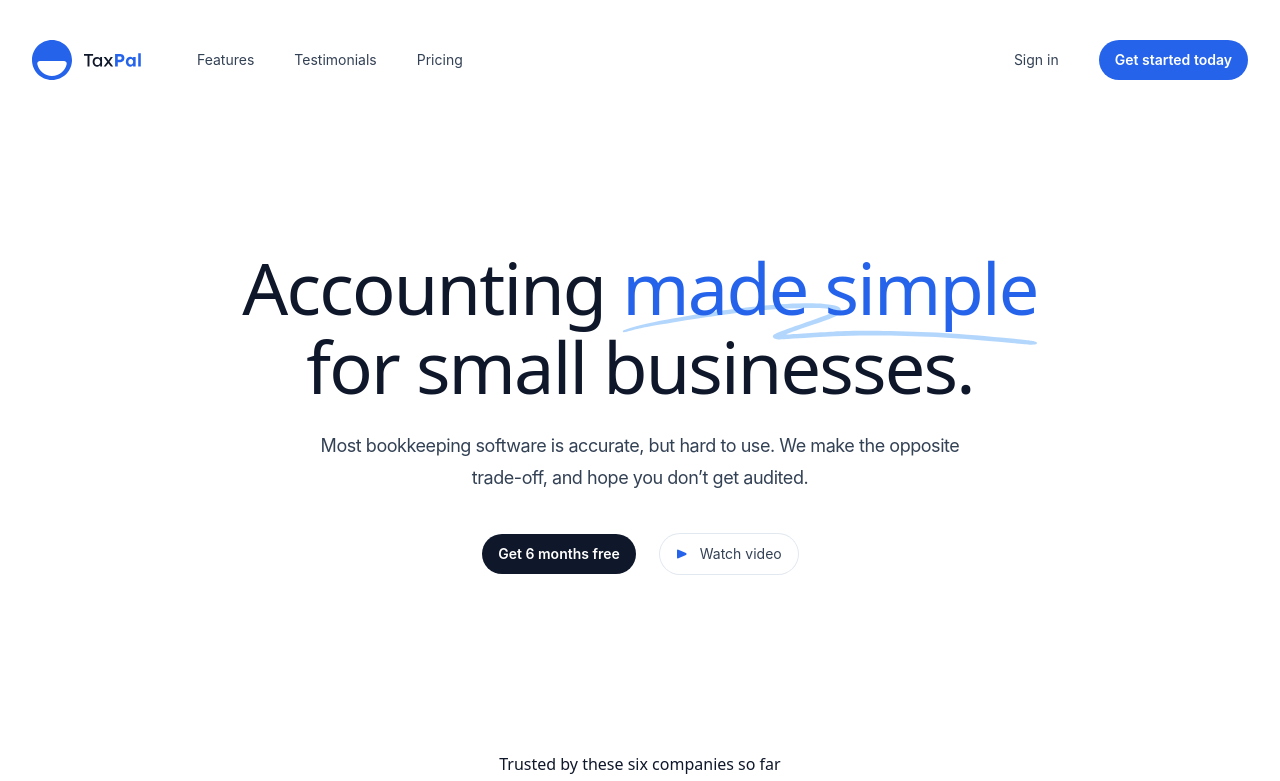
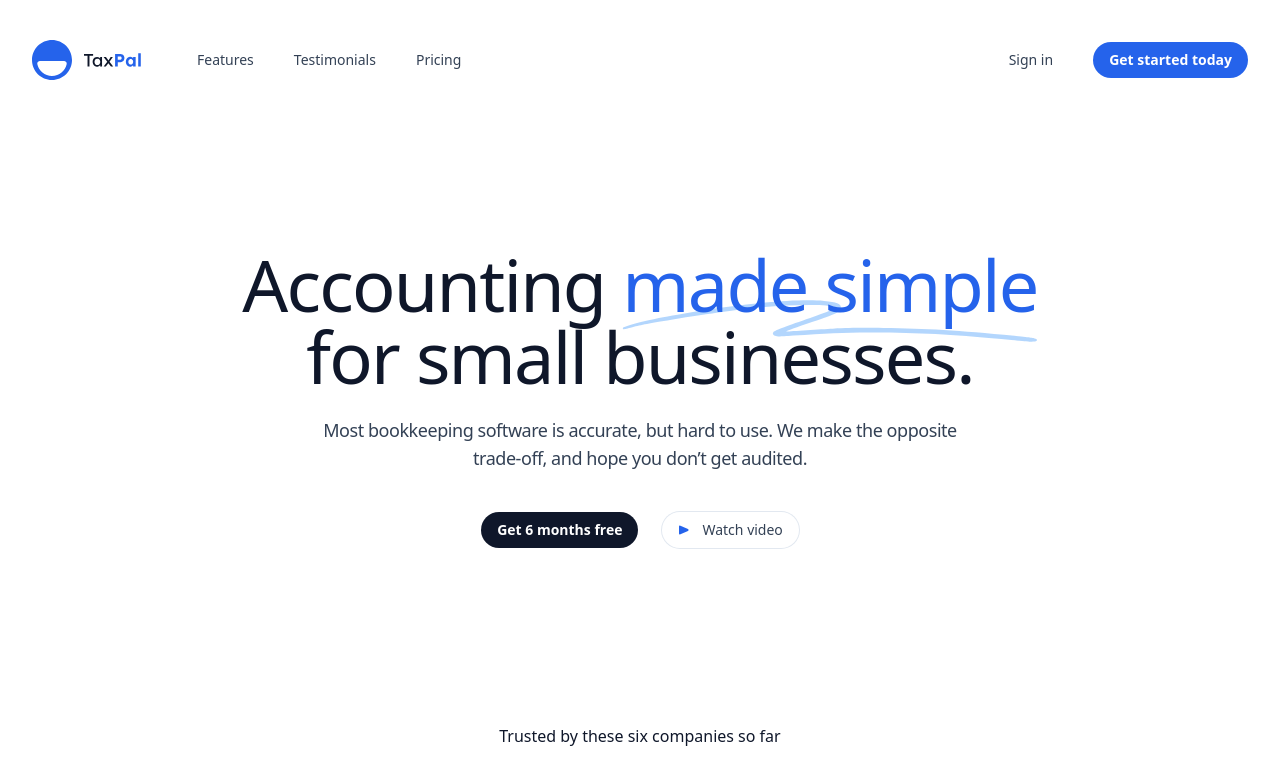
Before and after one commit to limpid-dev/www, a Next.js app: page / in a window 1280 px wide. Shown: the top 781 px of the page. Built offline with nearby package versions, Linux system fonts and the light colour scheme.

Commit message:
Removed unnecessary configuration in tailwind config

```diff
--- a/components/SecondaryFeatures.jsx
+++ b/components/SecondaryFeatures.jsx
@@ -173,7 +173,7 @@ function FeaturesDesktop() {
               />
             ))}
           </Tab.List>
-          <Tab.Panels className="relative mt-20 overflow-hidden rounded-4xl bg-slate-200 px-14 py-16 xl:px-16">
+          <Tab.Panels className="relative mt-20 overflow-hidden rounded-3xl bg-slate-200 px-14 py-16 xl:px-16">
             <div className="-mx-5 flex">
               {features.map((feature, featureIndex) => (
                 <Tab.Panel
@@ -197,7 +197,7 @@ function FeaturesDesktop() {
                 </Tab.Panel>
               ))}
             </div>
-            <div className="pointer-events-none absolute inset-0 rounded-4xl ring-1 ring-inset ring-slate-900/10" />
+            <div className="pointer-events-none absolute inset-0 rounded-3xl ring-1 ring-inset ring-slate-900/10" />
           </Tab.Panels>
         </>
       )}
--- a/tailwind.config.js
+++ b/tailwind.config.js
@@ -1,36 +1,5 @@
-const defaultTheme = require("tailwindcss/defaultTheme");
-
 /** @type {import('tailwindcss').Config} */
 module.exports = {
   content: ["./pages/**/*.jsx", "./components/**/*.jsx"],
-  theme: {
-    fontSize: {
-      xs: ["0.75rem", { lineHeight: "1rem" }],
-      sm: ["0.875rem", { lineHeight: "1.5rem" }],
-      base: ["1rem", { lineHeight: "1.75rem" }],
-      lg: ["1.125rem", { lineHeight: "2rem" }],
-      xl: ["1.25rem", { lineHeight: "2rem" }],
-      "2xl": ["1.5rem", { lineHeight: "2rem" }],
-      "3xl": ["2rem", { lineHeight: "2.5rem" }],
-      "4xl": ["2.5rem", { lineHeight: "3.5rem" }],
-      "5xl": ["3rem", { lineHeight: "3.5rem" }],
-      "6xl": ["3.75rem", { lineHeight: "1" }],
-      "7xl": ["4.5rem", { lineHeight: "1.1" }],
-      "8xl": ["6rem", { lineHeight: "1" }],
-      "9xl": ["8rem", { lineHeight: "1" }],
-    },
-    extend: {
-      borderRadius: {
-        "4xl": "2rem",
-      },
-      fontFamily: {
-        sans: ["Inter", ...defaultTheme.fontFamily.sans],
-        display: ["Lexend", ...defaultTheme.fontFamily.sans],
-      },
-      maxWidth: {
-        "2xl": "40rem",
-      },
-    },
-  },
   plugins: [require("@tailwindcss/forms")],
 };
```
